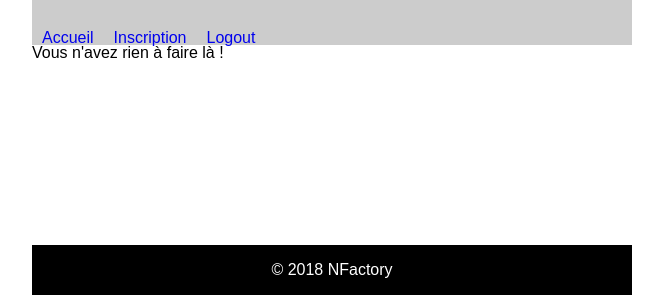
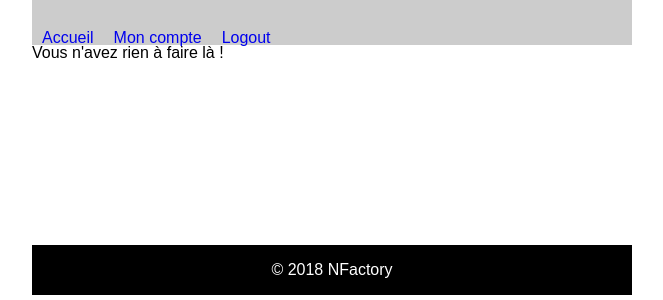
Before and after one commit to HugoNF/NFactoryBlog1, a PHP site: page /index.php in a window 1280 px wide. Shown: the top 300 px of the page, without its empty margins (308-971 px from the left). Run offline with PHP 8.4, Linux system fonts and the light colour scheme; the visitor is signed in with stand-in values (Sample User, id 1).

Commit message:
Ajout menu "Modifier mon compte"

```diff
--- a/include/header.php
+++ b/include/header.php
@@ -1,14 +1,16 @@
 <header>
 <ul>
     <li><a href="index.php?page=accueil">Accueil</a></li>
-    <li><a href="index.php?page=inscription">Inscription</a></li>
 <?php
-    if (!isset($_SESSION['login']))
-        echo ("<li><a href=\"index.php?page=login\">Login</a></li>");
-    else
+    if (!isset($_SESSION['login'])) {
+        echo("<li><a href=\"index.php?page=inscription\">Inscription</a></li>");
+        echo("<li><a href=\"index.php?page=login\">Login</a></li>");
+    }
+
+    else {
+        echo("<li><a href=\"index.php?page=compte\">Mon compte</a></li>");
         echo ("<li><a href=\"index.php?page=logout\">Logout</a></li>");
+    }
 ?>
-
-
 </ul>
 </header>
```
